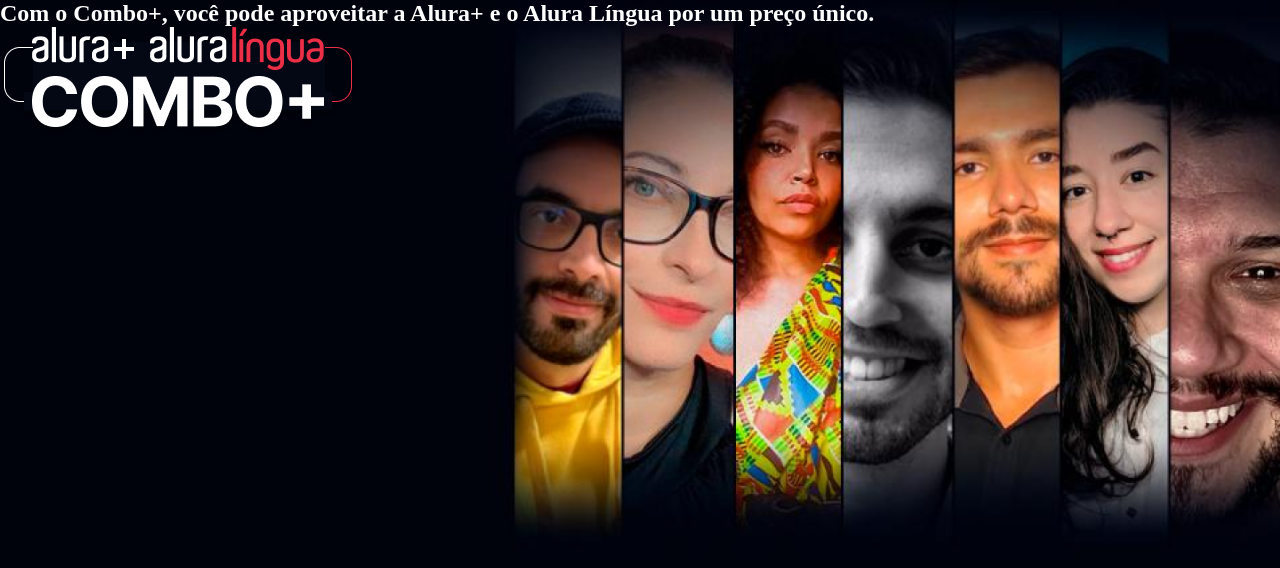
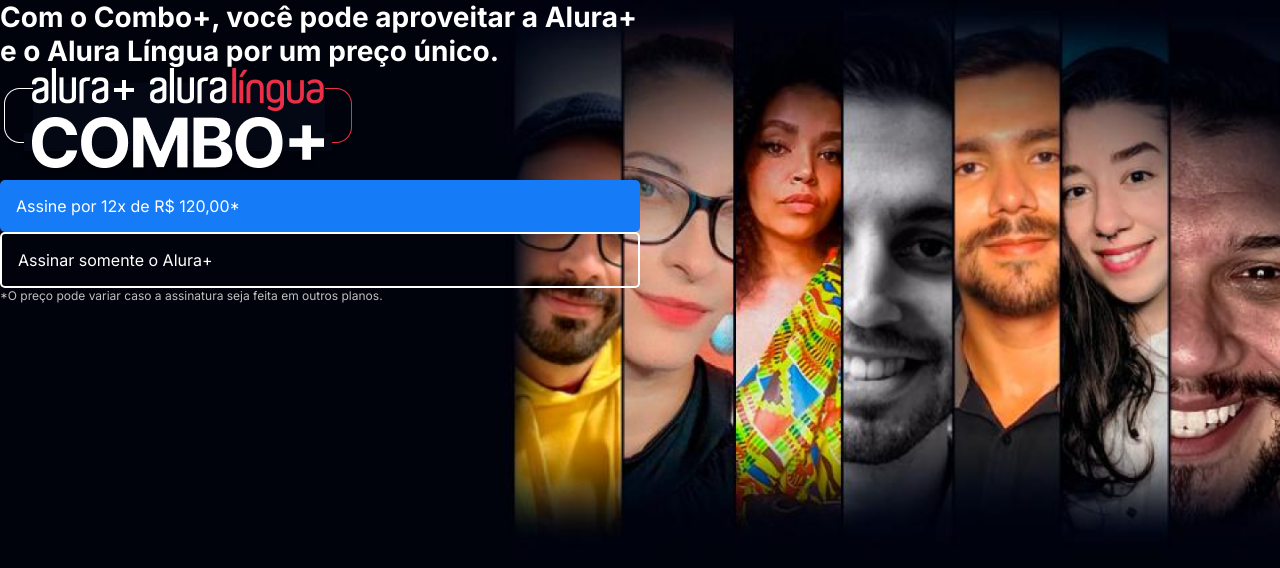
Before and after one commit to hugosaraujo/alura-flix, a plain HTML site: page index.html in a window 1280 px wide. Drawn offline with Linux system fonts and the light colour scheme.

Commit message:
Adição de botões e links para as ofertas, modificação da aparência dos mesmos. Mudança da fonte da página

```diff
--- a/index.html
+++ b/index.html
@@ -8,9 +8,13 @@
     </head>
     <body>
         <section class="principal container">
-            <h1>Com o Combo+, você pode aproveitar a Alura+ e o Alura Língua por um preço único.</h1>
-            <img src="img/Combo.png" alt="O combo+ é a junção do alura+ com o alura língua">
+            <div>
+                <h1 class="container__titulo">Com o Combo+, você pode aproveitar a Alura+ e o Alura Língua por um preço único.</h1>
+                <img src="img/Combo.png" alt="O combo+ é a junção do alura+ com o alura língua">
+                <a href="www.alura.com.br/" class="container__botao">Assine por 12x de R$ 120,00*</a>
+                <a href="www.alura.com.br/" class="container__botao botao__secundario">Assinar somente o Alura+</a>
+                <p class="container__aviso">*O preço pode variar caso a assinatura seja feita em outros planos.</p>
+            </div>
         </section>
-
     </body>
 </html>
--- a/style.css
+++ b/style.css
@@ -1,8 +1,11 @@
+@import url('https://fonts.googleapis.com/css2?family=Inter:wght@400;700&family=Pacifico&display=swap');
+
 :root {
     --branco-principal: #FFFFFF;
     --cinza-secundario: #C0C0C0;
     --botao-azul: #167BF7;
     --cor-de-fundo: #00030C;
+    --fonte-principal: "Inter";
 }
 * {
     margin: 0;
@@ -12,6 +15,9 @@
 body {
     background-color: var(--cor-de-fundo);
     color: var(--branco-principal);
+    font-family: var(--fonte-principal);
+    font-size: 16px;
+    font-weight: 400;
 }
 
 
@@ -23,4 +29,29 @@ body {
 
 .container {
     height: 110vh;
+    display: grid;
+    grid-template-columns: 50% 50%;
 }
+
+.container__titulo {
+    font-size: 28px;
+    font-weight: 700;
+}
+.container__botao {
+    background-color: var(--botao-azul);
+    border-radius: 5px;
+    padding: 1em;
+    color: var(--branco-principal);
+    display: block;
+    text-decoration: none;
+}
+
+.botao__secundario {
+    background-color: transparent;
+    border: 2px solid var(--branco-principal);
+}
+
+.container__aviso{
+    color: var(--cinza-secundario);
+    font-size: 12px;
+}
```
